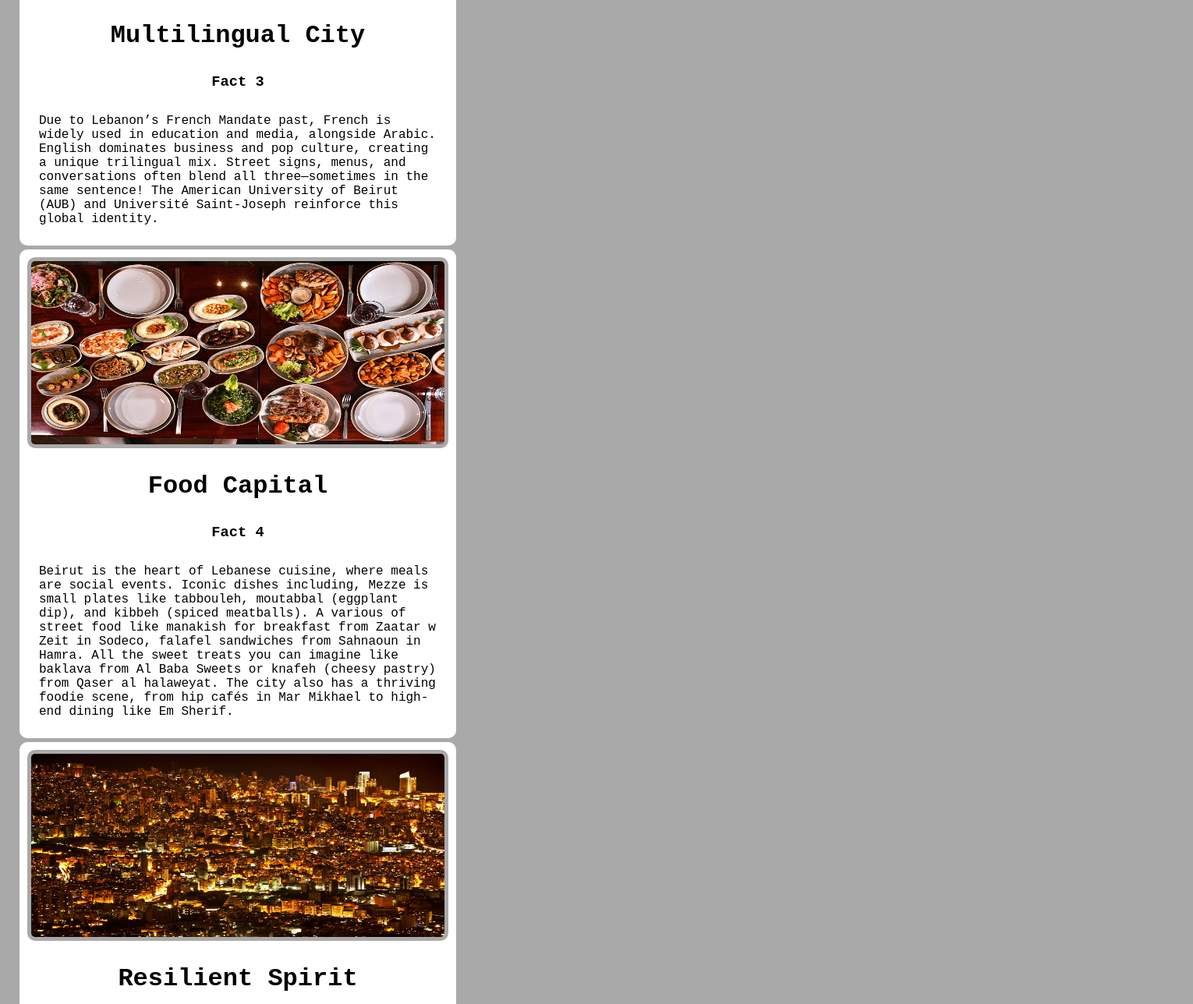
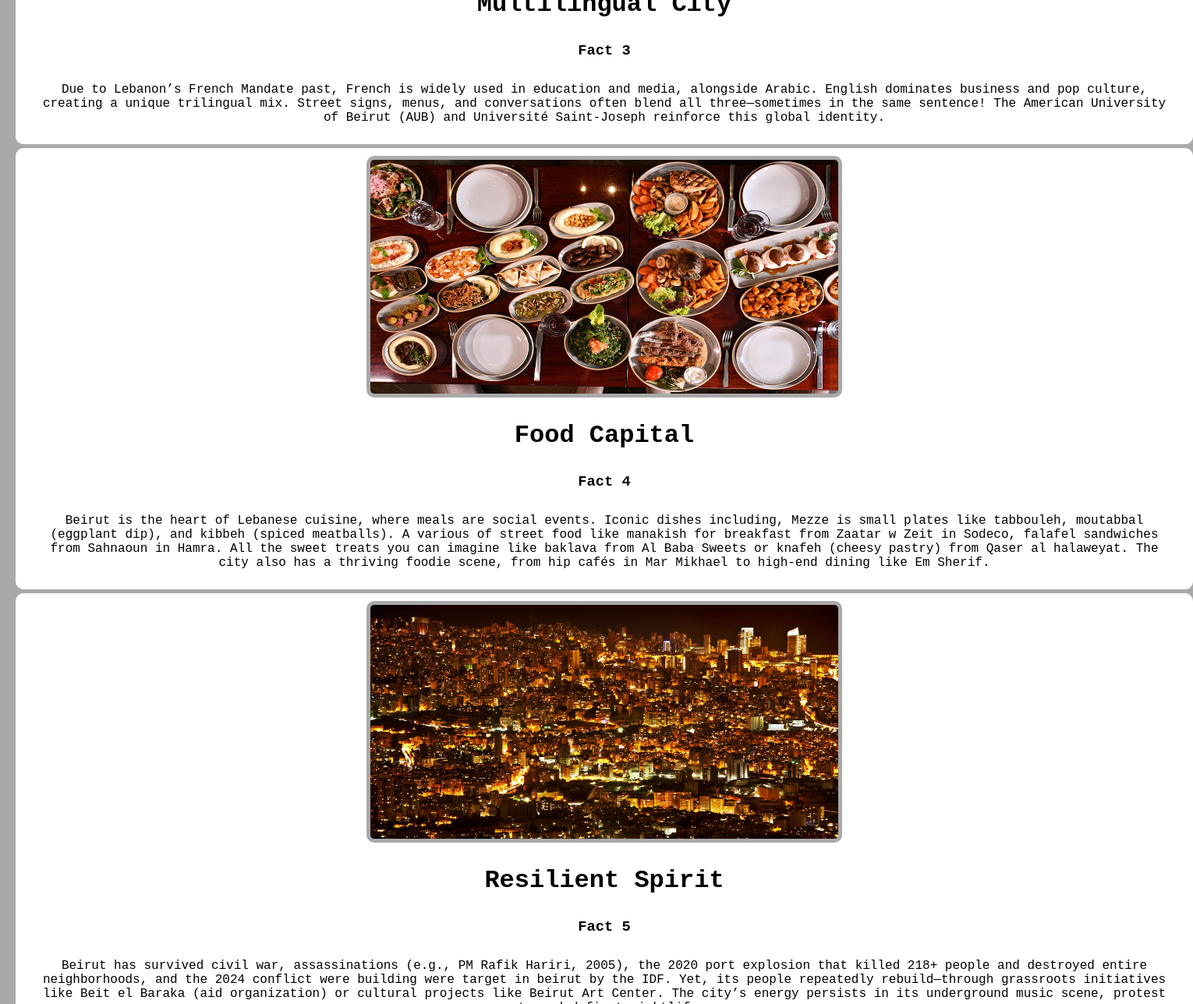
Before and after one commit to malekgramadan/my-city, a plain HTML site: page pages/funfact.html in a window 1280 px wide. Shown: the part 1512-2800 px from the top of the page at 78% size, 1530 px wide, since content can reach past the window. Drawn offline with Linux system fonts and the light colour scheme.

Commit message:
Restyling the webpages (Picutre size, info box size, automating the margins and padding to avoid overwrtting the text alignment).

```diff
--- a/pages/funfact.html
+++ b/pages/funfact.html
@@ -9,8 +9,8 @@
     <body>
         <div class = "fact-box">
             <img src="../images/phoenician castle pillars.jpeg" class = "image-style">
-            <h1 class = "facts-title text-format">Beirut's Phoenician Roots</h1>
-            <h3 class = "facts-title text-format">Fact 1</h3>
+            <h1 class = "text-format">Beirut's Phoenician Roots</h1>
+            <h3 class = "text-format">Fact 1</h3>
             <p class = "text-format">
                 Beirut’s history stretches back to the Bronze Age, when it was a thriving
                 Phoenician port known as Berytus. It later became a Roman colony under
@@ -23,8 +23,8 @@
         </div>
         <div class = "fact-box">
             <img src="../images/beirut60s.jpg" class = "image-style">
-            <h1 class = "facts-title text-format">The Paris of the Middle East</h1>
-            <h3 class = "facts-title text-format">Fact 2</h3>
+            <h1 class = "text-format">The Paris of the Middle East</h1>
+            <h3 class = "text-format">Fact 2</h3>
             <p class = "text-format">
                 In the 1950s–60s, Beirut was the glamorous epicenter of the Arab world,
                 drawing celebrities (like Brigitte Bardot), intellectuals, and bankers.
@@ -36,8 +36,8 @@
         </div>
         <div class = "fact-box">
             <img src="../images/multilingual.jpg" class = "image-style">
-            <h1 class = "facts-title text-format">Multilingual City</h1>
-            <h3 class = "facts-title text-format">Fact 3</h3>
+            <h1 class = "text-format">Multilingual City</h1>
+            <h3 class = "text-format">Fact 3</h3>
             <p class = "text-format">
                 Due to Lebanon’s French Mandate past, French is widely used in education and
                 media, alongside Arabic. English dominates business and pop culture, creating
@@ -48,8 +48,8 @@
         </div>
         <div class = "fact-box">
             <img src="../images/food.jpg" class = "image-style">
-            <h1 class = "facts-title text-format">Food Capital</h1>
-            <h3 class = "facts-title text-format">Fact 4</h3>
+            <h1 class = "text-format">Food Capital</h1>
+            <h3 class = "text-format">Fact 4</h3>
             <p class = "text-format">
                 Beirut is the heart of Lebanese cuisine, where meals are social events.
                 Iconic dishes including, Mezze is small plates like tabbouleh, moutabbal
@@ -63,8 +63,8 @@
         </div>
         <div class = "fact-box">
             <img src="../images/night-life.jpg" class = "image-style">
-            <h1 class = "facts-title text-format">Resilient Spirit</h1>
-            <h3 class = "facts-title text-format">Fact 5</h3>
+            <h1 class = "text-format">Resilient Spirit</h1>
+            <h3 class = "text-format">Fact 5</h3>
             <p class = "text-format">
                 Beirut has survived civil war, assassinations (e.g., PM Rafik Hariri, 2005),
                 the 2020 port explosion that killed 218+ people and destroyed entire
--- a/styles/funfact-style.css
+++ b/styles/funfact-style.css
@@ -1,4 +1,5 @@
 * {
+    text-align: center;
     margin: 5px;
     padding: 5px;
     font-family:'Courier New', Courier, monospace;
@@ -7,14 +8,12 @@
   }
 
 .fact-box{
+    width: 1500px;
+    margin-left: auto;
+    margin-right: auto;
     background-color: white;
-    width: 550px;
     border-radius: 10px;
   }
-
-.facts-title{
-    text-align: center;
-}
 
 .text-format{
     color: black;
@@ -24,7 +23,7 @@
   }
 
 .image-style{
-    width: 530px;
-    height: 235px;
+    width: 600px;
+    height: 300px;
     border-radius: 10px;
   }
```
Also changed, not shown: pages/index.html (renamed from index.html, +5 -5 lines).
